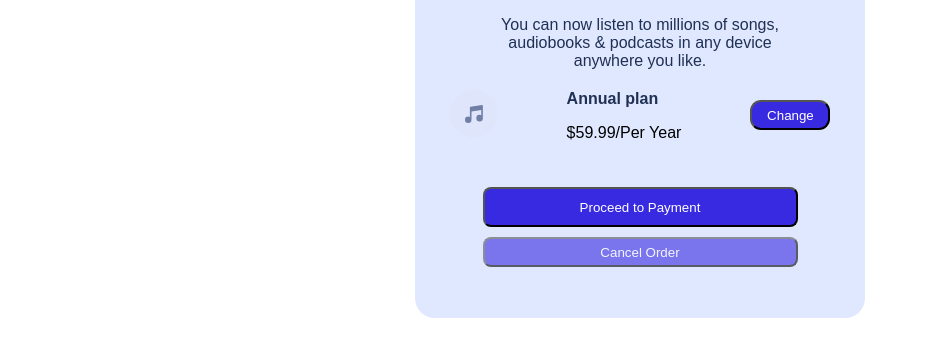
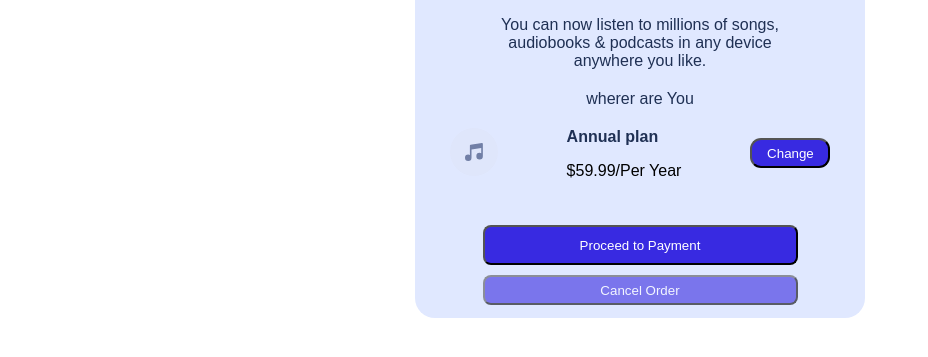
Before and after one commit to 94kartik/mini-project-second, a plain HTML site: page index.html in a window 1280 px wide. Shown: the part 331-688 px from the top of the page, without its empty margins (0-928 px from the left). Drawn offline with Linux system fonts and the light colour scheme.

Commit message:
added paragraph

```diff
--- a/index.html
+++ b/index.html
@@ -109,6 +109,7 @@
                     <p>You can now listen to millions of songs,<br>
                         audiobooks & podcasts in any device<br>
                         anywhere you like.</p>
+                        <p>wherer are You</p>
                 </div>
                 <div class="annual-plan">
                     <div class="logo">
```
